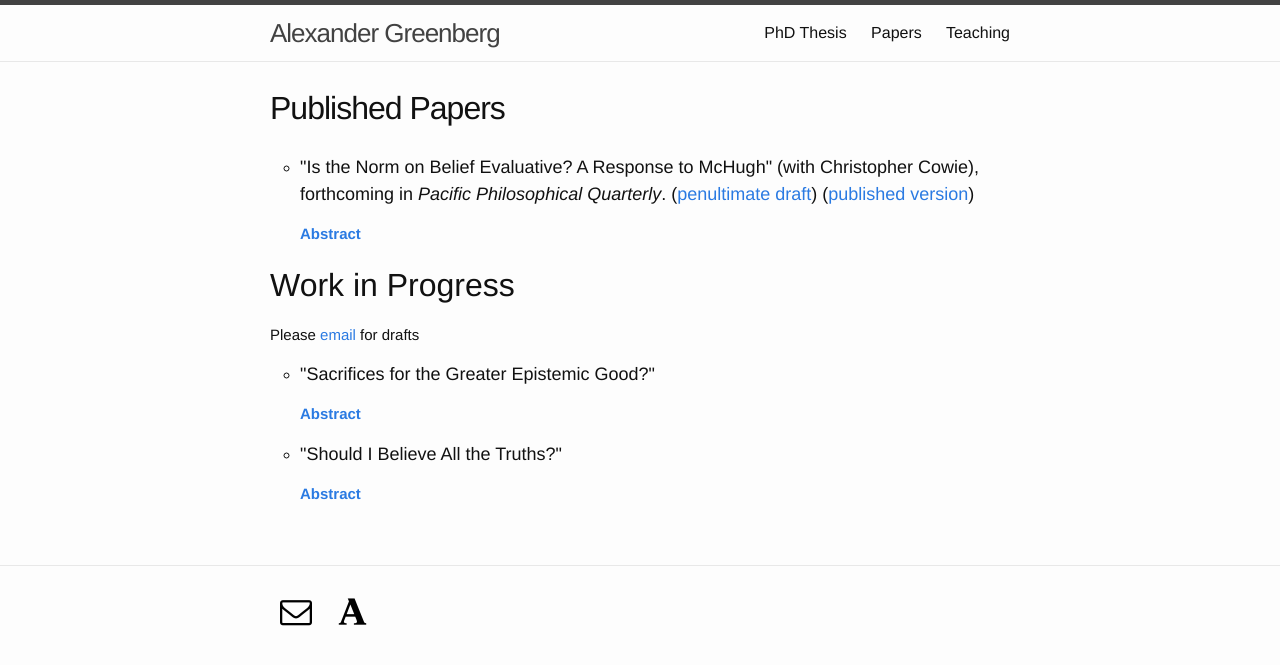
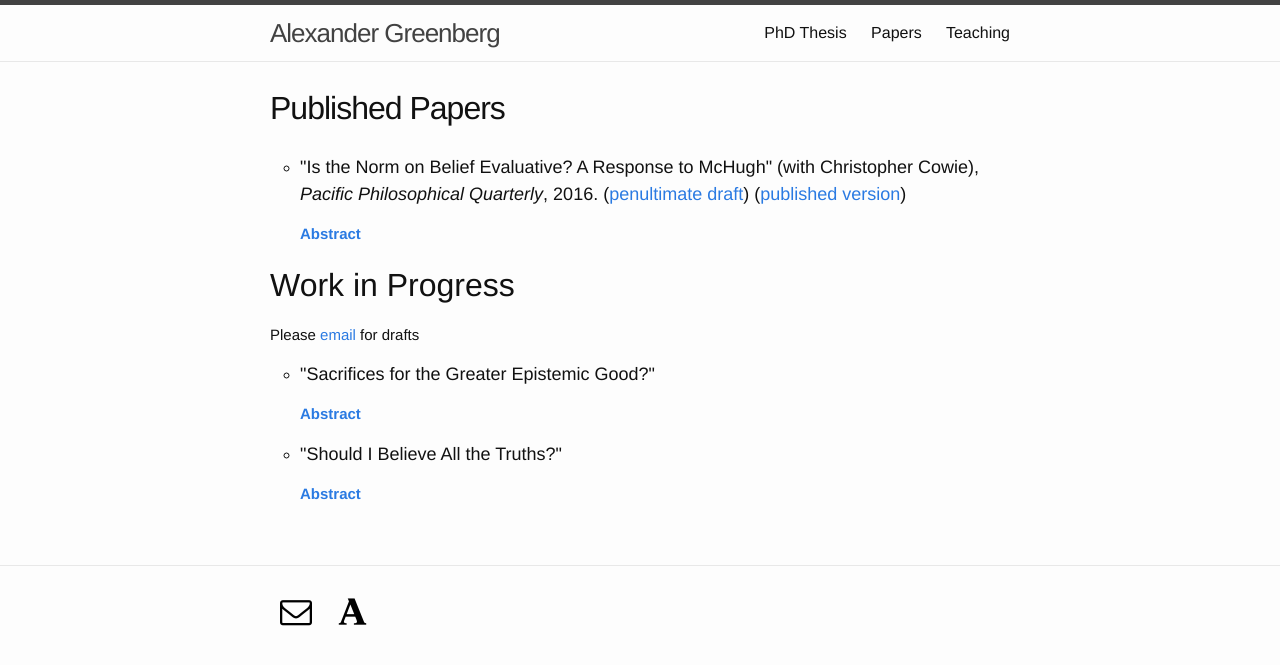
Before and after one commit to alexandergreenberg/alexandergreenberg.github.io, a Jekyll site: the page built from 02_Publications.html, in a window 1280 px wide. Shown: the top 665 px of the page. Built offline with Jekyll 4.4.1, drawn with Linux system fonts in a browser that asks for light colours; some web fonts are replaced.

Commit message:
Update 02_Publications.html

```diff
--- a/02_Publications.html
+++ b/02_Publications.html
@@ -18,7 +18,7 @@
 </script>
 <ul>
   <li>
-    <h4>"Is the Norm on Belief Evaluative? A Response to McHugh" (with Christopher Cowie), forthcoming in <em>Pacific Philosophical Quarterly</em>. (<a href="/pdfs/is-the-norm-on-belief-evaluative.pdf" target="_blank">penultimate draft</a>) (<a href="http://onlinelibrary.wiley.com/doi/10.1111/papq.12158/abstract" target="_blank">published version</a>)</a></h4>
+    <h4>"Is the Norm on Belief Evaluative? A Response to McHugh" (with Christopher Cowie), <em>Pacific Philosophical Quarterly</em>, 2016. (<a href="/pdfs/is-the-norm-on-belief-evaluative.pdf" target="_blank">penultimate draft</a>) (<a href="http://onlinelibrary.wiley.com/doi/10.1111/papq.12158/abstract" target="_blank">published version</a>)</a></h4>
     <p><a href="javascript:;" onclick="return toggleMe('para1')" value="Toggle"><strong>Abstract</strong></a></p> <!-- the "javascript:;" in the href was changed from "#" to stop the page jumping back to the top when the abstracts were expanded.  -->
     <div id="para1" class="hidden"><p>We respond to Conor McHugh's claim that an evaluative account of the normative relation between belief and truth is preferable to a prescriptive account. We claim that his arguments fail to establish this. We then draw a more general sceptical conclusion: we take our arguments to put pressure on any attempt to show that an evaluative account will fare better than a prescriptive account.</p></div> <!-- The class hidden was adden to start with the abstracts hidden. -->
   </li>
```
